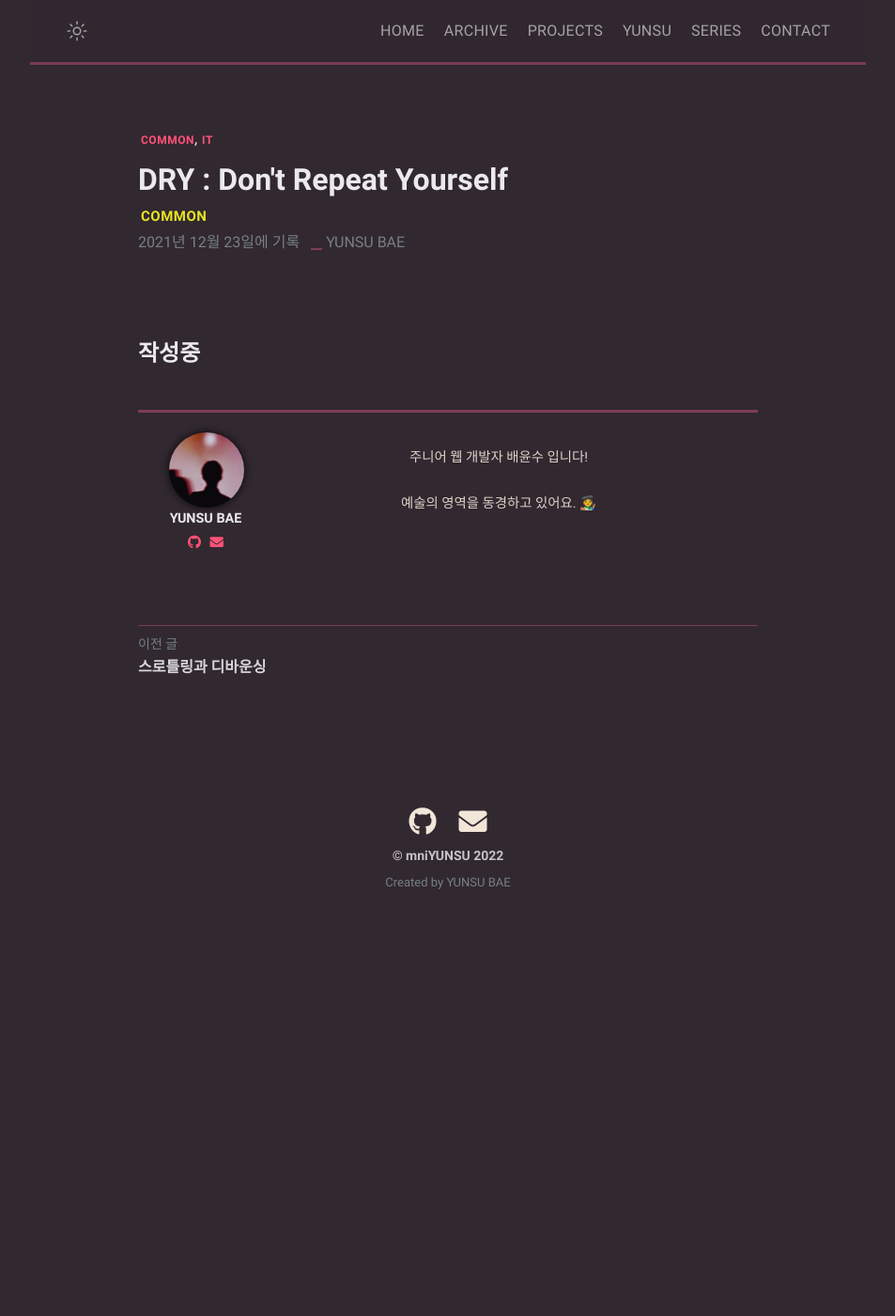
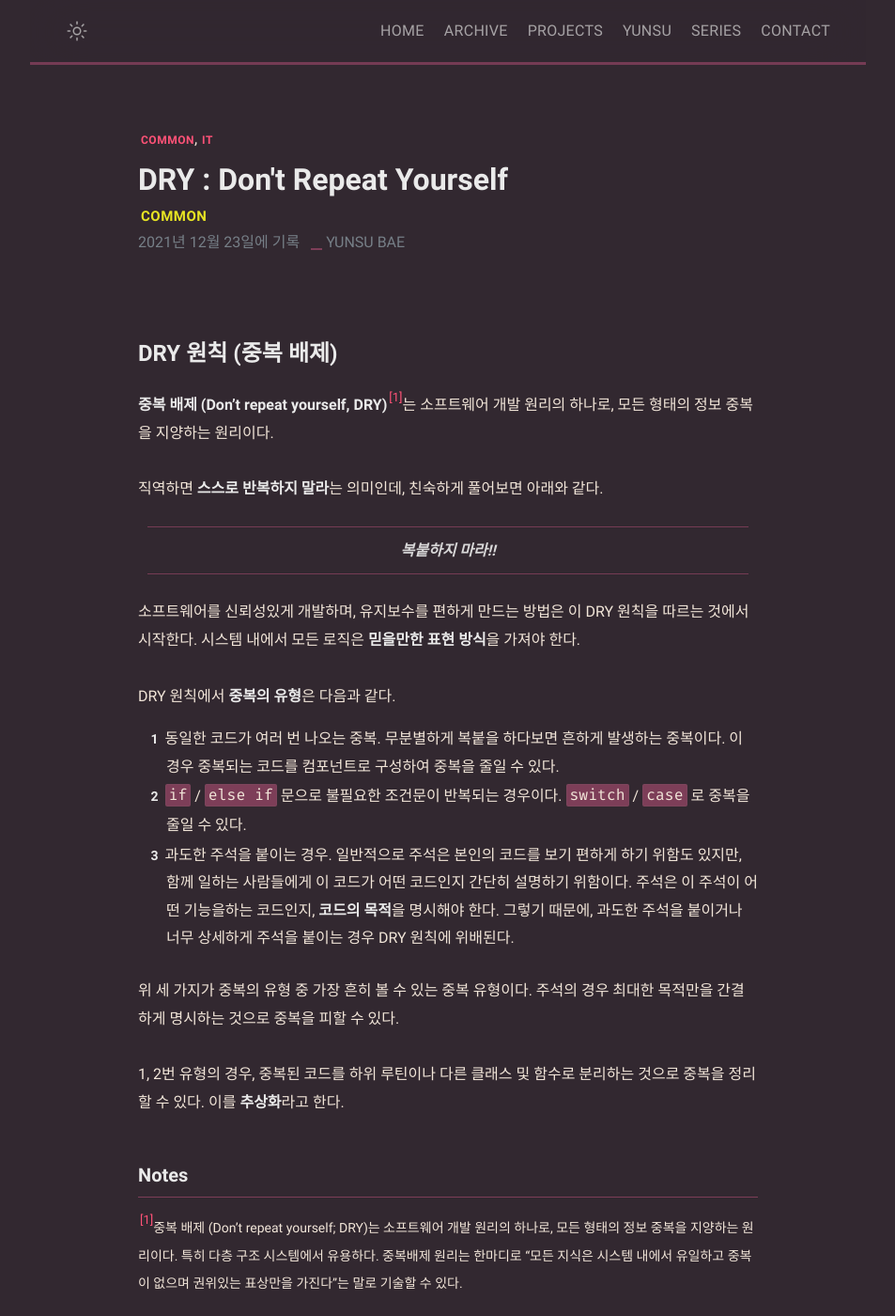
Before and after one commit to mniYUNSU/mniYUNSU.github.io, a Jekyll site: the page built from _posts/common-dry/2021-12-23-common-dry.md, in a window 1280 px wide and 1400 px high. Shown: the whole window at 94% size, without its empty margins (163-1116 px from the left). Built offline with Jekyll 4.4.1, drawn with Linux system fonts in a browser that asks for light colours; comment, search, counter and statistics services are not loaded.

Commit message:
포스팅 : dry 원칙

```diff
--- a/_posts/common-dry/2021-12-23-common-dry.md
+++ b/_posts/common-dry/2021-12-23-common-dry.md
@@ -7,4 +7,30 @@ tags: [Common, IT]
 description: Don't Repeat Yourself
 ---
 
-# 작성중
+# DRY 원칙 (중복 배제)
+
+**중복 배제 (Don't repeat yourself, DRY)**<sup id="user">[[1]](#user-ref)</sup>는 소프트웨어 개발 원리의 하나로, 모든 형태의 정보 중복을 지양하는 원리이다.
+
+직역하면 **스스로 반복하지 말라**는 의미인데, 친숙하게 풀어보면 아래와 같다.
+
+> **복붙하지 마라!!**
+
+소프트웨어를 신뢰성있게 개발하며, 유지보수를 편하게 만드는 방법은 이 DRY 원칙을 따르는 것에서 시작한다. 시스템 내에서 모든 로직은 **믿을만한 표현 방식**을 가져야 한다.
+
+DRY 원칙에서 **중복의 유형**은 다음과 같다.
+
+1. 동일한 코드가 여러 번 나오는 중복. 무분별하게 복붙을 하다보면 흔하게 발생하는 중복이다. 이 경우 중복되는 코드를 컴포넌트로 구성하여 중복을 줄일 수 있다.
+2. `if` / `else if` 문으로 불필요한 조건문이 반복되는 경우이다. `switch` / `case` 로 중복을 줄일 수 있다.
+3. 과도한 주석을 붙이는 경우. 일반적으로 주석은 본인의 코드를 보기 편하게 하기 위함도 있지만, 함께 일하는 사람들에게 이 코드가 어떤 코드인지 간단히 설명하기 위함이다. 주석은 이 주석이 어떤 기능을하는 코드인지, **코드의 목적**을 명시해야 한다. 그렇기 때문에, 과도한 주석을 붙이거나 너무 상세하게 주석을 붙이는 경우 DRY 원칙에 위배된다.
+
+위 세 가지가 중복의 유형 중 가장 흔히 볼 수 있는 중복 유형이다. 주석의 경우 최대한 목적만을 간결하게 명시하는 것으로 중복을 피할 수 있다.
+
+1, 2번 유형의 경우, 중복된 코드를 하위 루틴이나 다른 클래스 및 함수로 분리하는 것으로 중복을 정리할 수 있다. 이를 **추상화**라고 한다.
+
+### Notes
+
+<small id="user-ref"><sup>[[1]](#user)</sup>중복 배제 (Don't repeat yourself; DRY)는 소프트웨어 개발 원리의 하나로, 모든 형태의 정보 중복을 지양하는 원리이다. 특히 다층 구조 시스템에서 유용하다. 중복배제 원리는 한마디로 “모든 지식은 시스템 내에서 유일하고 중복이 없으며 권위있는 표상만을 가진다”는 말로 기술할 수 있다.</small>
+
+### Reference
+
+- <a href="https://ko.wikipedia.org/wiki/%EC%A4%91%EB%B3%B5%EB%B0%B0%EC%A0%9C" target="_blank" rel="noopener">중복 배제(DRY)</a>
```
